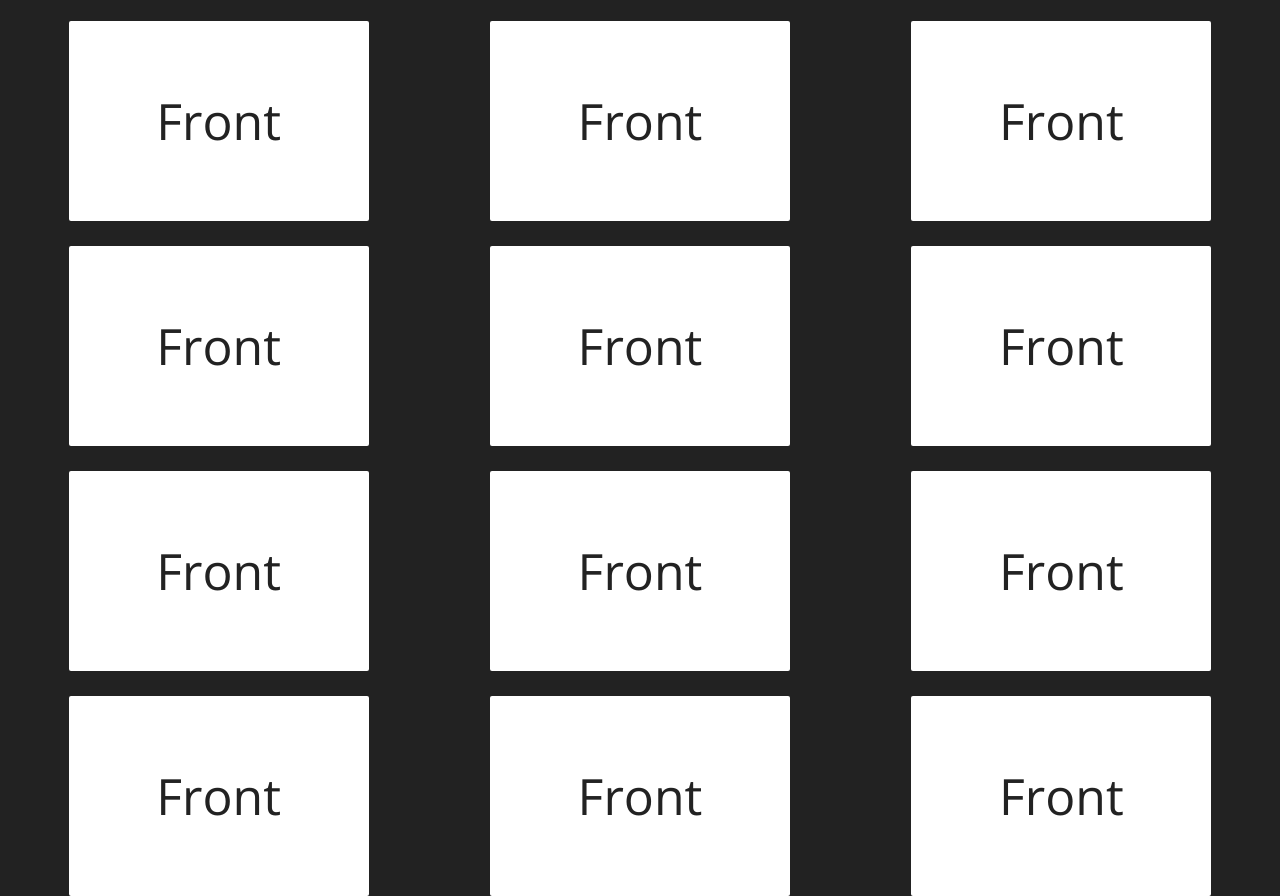
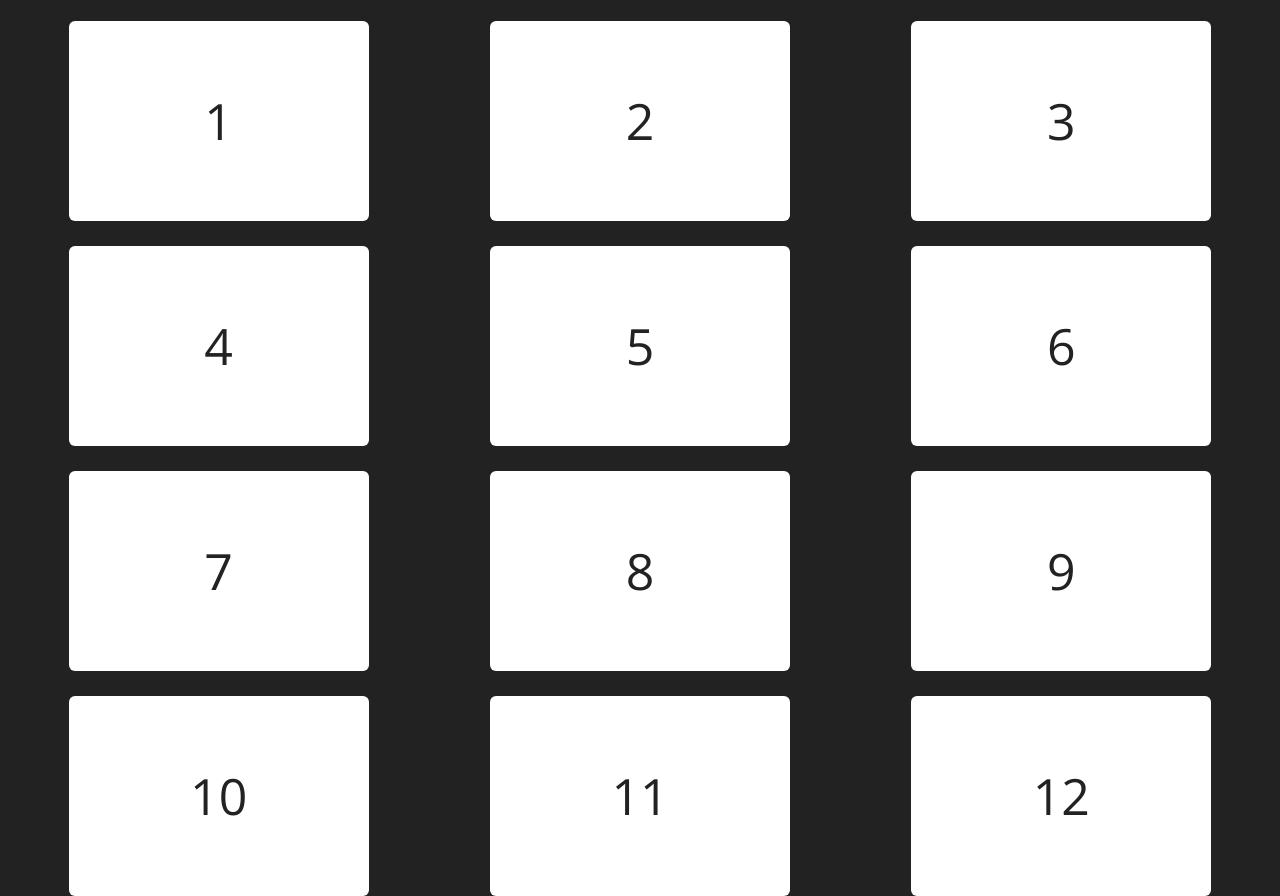
Before and after one commit to supraditya/cardGame, a plain HTML site: page index.html in a window 1280 px wide. Drawn offline with nearby package versions, Linux system fonts and the light colour scheme.

Commit message:
Added placeholder text, fixed line spacing errors

```diff
--- a/index.css
+++ b/index.css
@@ -3,11 +3,10 @@
 body {
   background: #222;
   font-family: Open Sans;
-  font-size: 50px;
+  /* font-size: 50px; */
   color: #222;
 }
-.outer
-{
+.outer {
   display: flex;
   flex-wrap: wrap;
   /* border: solid 1px white; */
@@ -27,11 +26,6 @@ label {
   border-radius: 4px;
   height: 200px;
   margin: 1%;
-  /* position: absolute;
-  left: 50%;
-  top: 50%;
-  -webkit-transform: translate(-50%, -50%);
-  transform: translate(-50%, -50%); */
   cursor: pointer;
 }
 
@@ -55,14 +49,24 @@ label {
   line-height: 200px;
   -webkit-backface-visibility: hidden;
   backface-visibility: hidden;
-  border-radius: 2px;
+  border-radius: 6px;
 }
 
 .card .back {
   background: #faa41a;
-  color: #fff;
+  color: #222;
   -webkit-transform: rotateX(180deg);
   transform: rotateX(180deg);
+  font-size: 20px;
+  font-weight: 600;
+  line-height: 1.2;
+  display: flex;
+  justify-content: center;
+  align-items: center;
+  /* padding: 4px; */
+}
+.front {
+  font-size: 50px;
 }
 
 label:hover .card {
--- a/index.html
+++ b/index.html
@@ -5,92 +5,125 @@
     <meta http-equiv="X-UA-Compatible" content="IE=edge" />
     <meta name="viewport" content="width=device-width, initial-scale=1.0" />
     <link rel="stylesheet" href="./index.css" />
-    <title>Document</title>
+    <title>Final Board 2021-22</title>
   </head>
   <body>
     <div class="outer">
       <label>
         <input type="checkbox" />
         <div class="card">
-          <div class="front">Front</div>
-          <div class="back">Back</div>
+          <div class="front">1</div>
+          <div class="back">Veniam veniam non veniam reprehenderit.</div>
         </div>
       </label>
       <label>
         <input type="checkbox" />
         <div class="card">
-          <div class="front">Front</div>
-          <div class="back">Back</div>
+          <div class="front">2</div>
+          <div class="back">
+            Tempor do consequat enim et tempor reprehenderit qui do ex irure
+            ipsum deserunt.
+          </div>
         </div>
       </label>
       <label>
         <input type="checkbox" />
         <div class="card">
-          <div class="front">Front</div>
-          <div class="back">Back</div>
+          <div class="front">3</div>
+          <div class="back">
+            Tempor do consequat enim et tempor reprehenderit qui do ex irure
+            ipsum deserunt.
+          </div>
         </div>
       </label>
       <label>
         <input type="checkbox" />
         <div class="card">
-          <div class="front">Front</div>
-          <div class="back">Back</div>
+          <div class="front">4</div>
+          <div class="back">
+            Tempor do consequat enim et tempor reprehenderit qui do ex irure
+            ipsum deserunt.
+          </div>
         </div>
       </label>
       <label>
         <input type="checkbox" />
         <div class="card">
-          <div class="front">Front</div>
-          <div class="back">Back</div>
+          <div class="front">5</div>
+          <div class="back">
+            Tempor do consequat enim et tempor reprehenderit qui do ex irure
+            ipsum deserunt.
+          </div>
         </div>
       </label>
       <label>
         <input type="checkbox" />
         <div class="card">
-          <div class="front">Front</div>
-          <div class="back">Back</div>
+          <div class="front">6</div>
+          <div class="back">
+            Tempor do consequat enim et tempor reprehenderit qui do ex irure
+            ipsum deserunt.
+          </div>
         </div>
       </label>
       <label>
         <input type="checkbox" />
         <div class="card">
-          <div class="front">Front</div>
-          <div class="back">Back</div>
+          <div class="front">7</div>
+          <div class="back">
+            Tempor do consequat enim et tempor reprehenderit qui do ex irure
+            ipsum deserunt.
+          </div>
         </div>
       </label>
       <label>
         <input type="checkbox" />
         <div class="card">
-          <div class="front">Front</div>
-          <div class="back">Back</div>
+          <div class="front">8</div>
+          <div class="back">
+            Tempor do consequat enim et tempor reprehenderit qui do ex irure
+            ipsum deserunt.
+          </div>
         </div>
       </label>
       <label>
         <input type="checkbox" />
         <div class="card">
-          <div class="front">Front</div>
-          <div class="back">Back</div>
+          <div class="front">9</div>
+          <div class="back">
+            Tempor do consequat enim et tempor reprehenderit qui do ex irure
+            ipsum deserunt.
+          </div>
         </div>
       </label>
       <label>
         <input type="checkbox" />
         <div class="card">
-          <div class="front">Front</div>
-          <div class="back">Back</div>
+          <div class="front">10</div>
+          <div class="back">
+            Tempor do consequat enim et tempor reprehenderit qui do ex irure
+            ipsum deserunt.
+          </div>
         </div>
       </label>
       <label>
         <input type="checkbox" />
         <div class="card">
-          <div class="front">Front</div>
-          <div class="back">Back</div>
+          <div class="front">11</div>
+          <div class="back">
+            Tempor do consequat enim et tempor reprehenderit qui do ex irure
+            ipsum deserunt.
+          </div>
         </div>
       </label>
       <label>
         <input type="checkbox" />
         <div class="card">
-          <div class="front">Front</div>
-          <div class="back">Back</div>
+          <div class="front">12</div>
+          <div class="back">
+            Tempor do consequat enim et tempor reprehenderit qui do ex irure
+            ipsum deserunt.
+          </div>
         </div>
       </label>
     </div>
```
Lines whose indentation alone changed are shown as unchanged.
